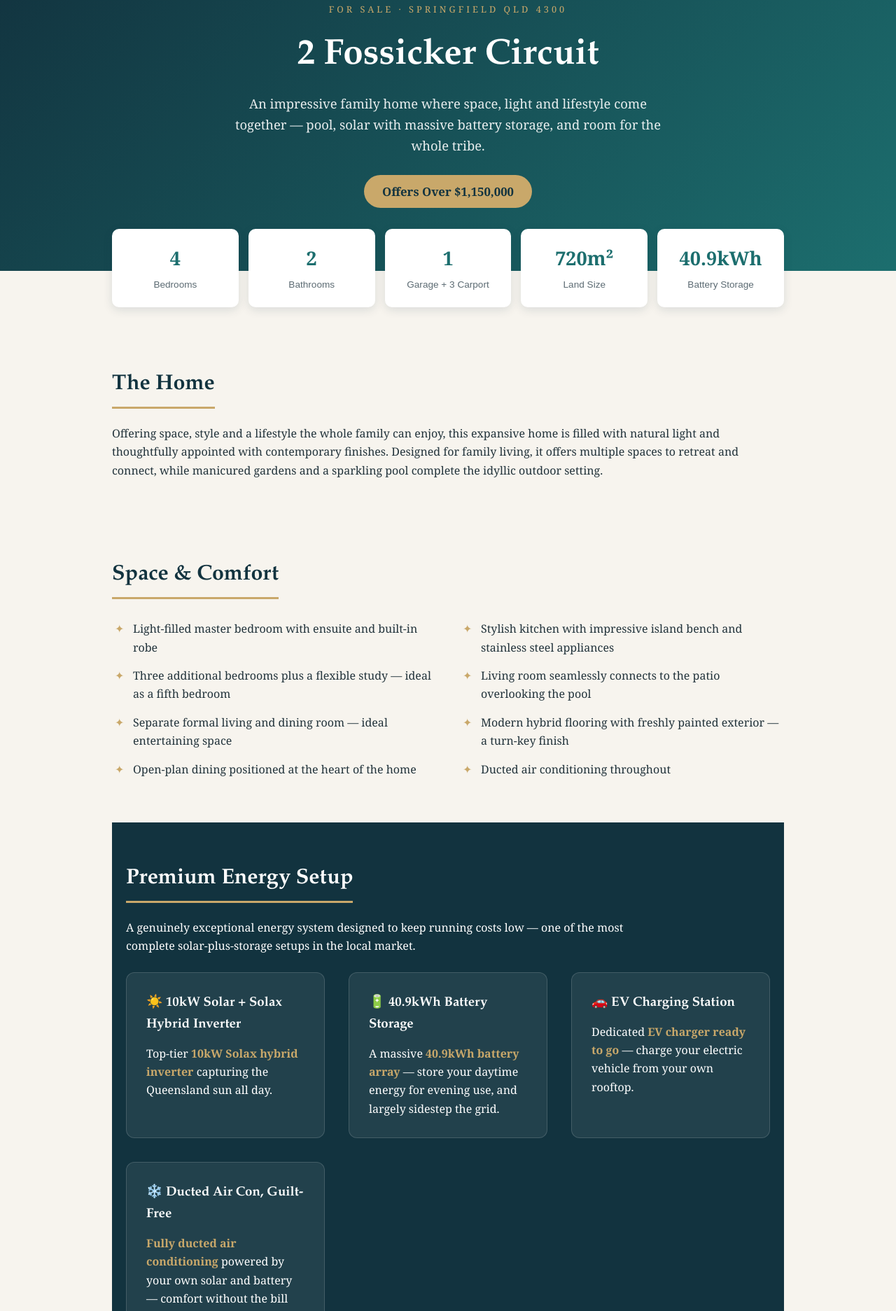
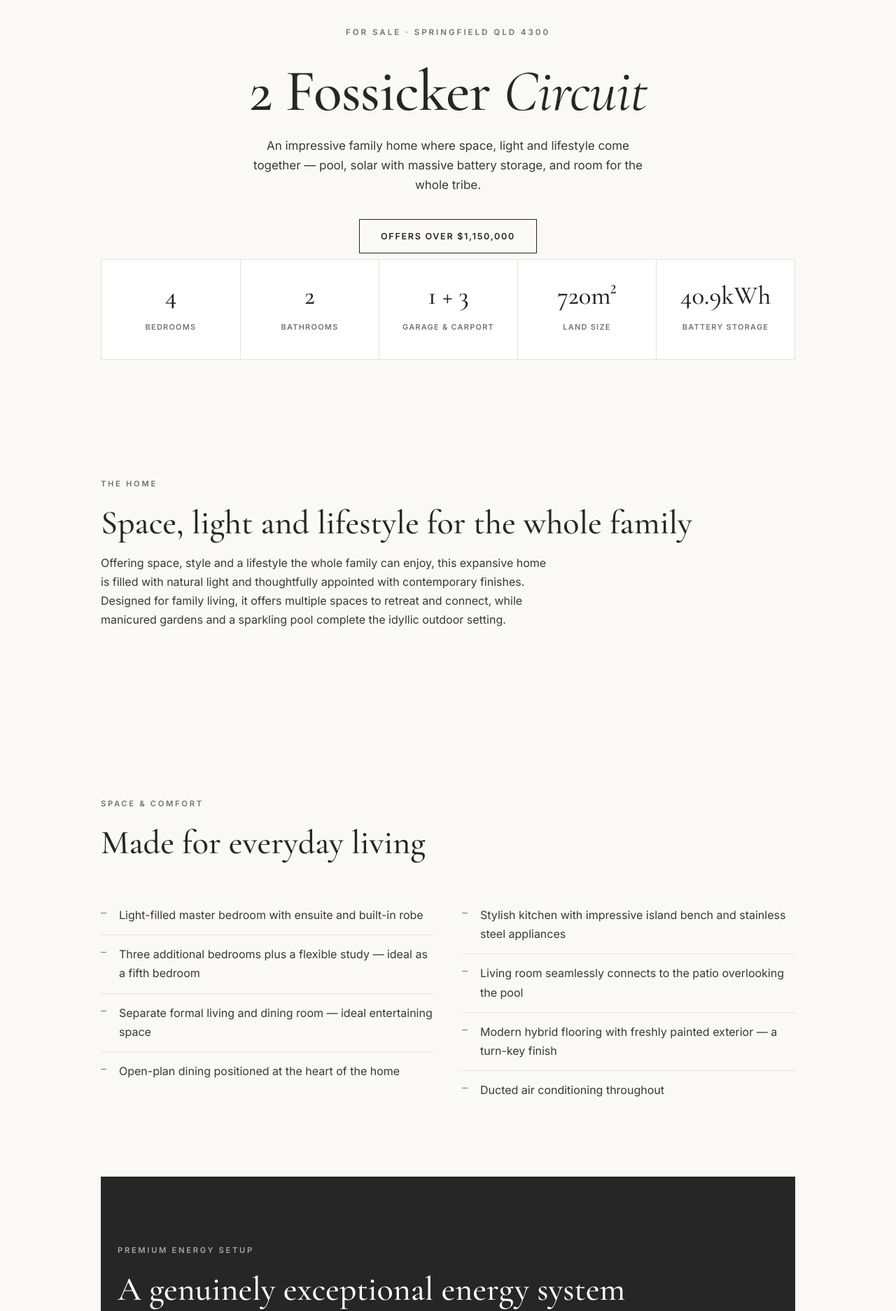
Before and after one commit to gazzzmo/2fossickercircuit.com, a plain HTML site: page index.html in a window 1280 px wide. Shown: the part 67-1940 px from the top of the page at 70% size. Drawn offline with nearby package versions, Linux system fonts and the light colour scheme.

Commit message:
Restyle: monochrome editorial look inspired by Clare May design system

```diff
--- a/index.html
+++ b/index.html
@@ -8,54 +8,143 @@
 <meta property="og:title" content="2 Fossicker Circuit, Springfield QLD 4300">
 <meta property="og:description" content="4-bed family home with pool, solar + 40.9kWh battery, EV charging and FTTP NBN. Open homes Saturdays 12:00–12:30pm. Enquire today.">
 <meta property="og:type" content="website">
+<link rel="preconnect" href="https://fonts.googleapis.com">
+<link rel="preconnect" href="https://fonts.gstatic.com" crossorigin>
+<link href="https://fonts.googleapis.com/css2?family=Cormorant+Garamond:ital,wght@0,400;0,500;0,600;1,400;1,500&family=Inter:wght@400;500;600&display=swap" rel="stylesheet">
 <style>
   :root{
-    --navy:#12333f; --teal:#1c6e6e; --sand:#f7f4ee; --ink:#22333b;
-    --accent:#c9a86a; --white:#ffffff;
+    --ink:#262626; --ink-soft:#3a3836; --grey:#737272; --line:#e6e2db;
+    --paper:#faf9f6; --card:#ffffff;
   }
   *{margin:0;padding:0;box-sizing:border-box;}
   html{scroll-behavior:smooth;}
-  body{font-family:Georgia,'Times New Roman',serif;color:var(--ink);background:var(--sand);line-height:1.65;}
-  h1,h2,h3{font-family:'Palatino Linotype',Georgia,serif;color:var(--navy);}
-  header{background:linear-gradient(135deg,var(--navy) 0%,var(--teal) 100%);color:var(--white);padding:70px 20px 90px;text-align:center;}
-  header .kicker{letter-spacing:4px;text-transform:uppercase;font-size:.8rem;color:var(--accent);margin-bottom:14px;}
-  header h1{font-size:clamp(2rem,5vw,3.2rem);color:var(--white);margin-bottom:10px;}
-  header .sub{font-size:1.15rem;opacity:.9;max-width:640px;margin:0 auto 26px;}
-  .price-tag{display:inline-block;background:var(--accent);color:var(--navy);font-weight:bold;padding:10px 26px;border-radius:30px;font-size:1.05rem;}
-  nav{background:var(--navy);position:sticky;top:0;z-index:10;display:flex;justify-content:center;flex-wrap:wrap;gap:4px;padding:8px;}
-  nav a{color:var(--white);text-decoration:none;padding:8px 16px;border-radius:4px;font-size:.92rem;font-family:Arial,Helvetica,sans-serif;}
-  nav a:hover{background:rgba(255,255,255,.12);}
-  .wrap{max-width:1000px;margin:0 auto;padding:0 20px;}
-  section{padding:56px 0;}
-  section h2{font-size:1.9rem;margin-bottom:22px;border-bottom:3px solid var(--accent);display:inline-block;padding-bottom:6px;}
-  .stats{display:grid;grid-template-columns:repeat(auto-fit,minmax(140px,1fr));gap:14px;margin-top:-60px;margin-bottom:30px;}
-  .stat{background:var(--white);border-radius:10px;padding:20px 10px;text-align:center;box-shadow:0 4px 14px rgba(18,51,63,.12);}
-  .stat b{display:block;font-size:1.7rem;color:var(--teal);}
-  .stat span{font-size:.85rem;font-family:Arial,sans-serif;color:#5c6b73;}
-  .cols{display:grid;grid-template-columns:repeat(auto-fit,minmax(280px,1fr));gap:34px;}
+  body{
+    font-family:'Inter','Helvetica Neue',Helvetica,Arial,sans-serif;
+    color:var(--ink); background:var(--paper);
+    font-size:1rem; line-height:1.7; -webkit-font-smoothing:antialiased;
+  }
+  h1,h2,h3,h4{
+    font-family:'Cormorant Garamond','Times New Roman',Georgia,serif;
+    color:var(--ink); font-weight:500; line-height:1.12;
+  }
+
+  /* ---------- Header ---------- */
+  header{text-align:center;padding:104px 24px 88px;}
+  .kicker{
+    font-size:.72rem; font-weight:600; letter-spacing:.26em;
+    text-transform:uppercase; color:var(--grey); margin-bottom:26px;
+  }
+  header h1{
+    font-size:clamp(3rem,8vw,5.25rem); font-weight:500;
+    letter-spacing:-.01em; margin-bottom:18px;
+  }
+  header h1 em{font-style:italic;font-weight:400;}
+  header .sub{
+    font-size:1.06rem; color:var(--ink-soft); max-width:560px;
+    margin:0 auto 34px; line-height:1.65;
+  }
+  .price-tag{
+    display:inline-block; border:1px solid var(--ink); color:var(--ink);
+    font-weight:600; font-size:.78rem; letter-spacing:.14em; text-transform:uppercase;
+    padding:13px 30px;
+  }
+
+  /* ---------- Nav ---------- */
+  nav{
+    position:sticky; top:0; z-index:10; background:var(--paper);
+    border-top:1px solid var(--line); border-bottom:1px solid var(--line);
+    display:flex; justify-content:center; flex-wrap:wrap; gap:6px; padding:10px 12px;
+  }
+  nav a{
+    color:var(--ink-soft); text-decoration:none; padding:8px 16px;
+    font-size:.78rem; font-weight:500; letter-spacing:.06em; text-transform:uppercase;
+  }
+  nav a:hover{color:var(--ink); background:var(--line);}
+
+  /* ---------- Layout ---------- */
+  .wrap{max-width:1040px;margin:0 auto;padding:0 24px;}
+  section{padding:96px 0;}
+  section h2{
+    font-size:clamp(2.1rem,4.5vw,3rem); font-weight:500;
+    margin-bottom:16px;
+  }
+  .eyebrow{
+    font-size:.7rem; font-weight:600; letter-spacing:.24em;
+    text-transform:uppercase; color:var(--grey); margin-bottom:20px;
+  }
+  section .lede{max-width:640px;color:var(--ink-soft);margin-bottom:48px;}
+
+  /* ---------- Stats ---------- */
+  .stats{
+    display:grid; grid-template-columns:repeat(auto-fit,minmax(150px,1fr));
+    border:1px solid var(--line); border-bottom:none; margin:-80px 0 72px; background:var(--card);
+  }
+  .stat{padding:34px 18px; text-align:center; border-bottom:1px solid var(--line);}
+  .stat + .stat{border-left:1px solid var(--line);}
+  .stat b{
+    display:block; font-family:'Cormorant Garamond',serif; font-weight:500;
+    font-size:2.3rem; line-height:1; color:var(--ink); margin-bottom:10px;
+  }
+  .stat span{font-size:.68rem; font-weight:600; letter-spacing:.12em; text-transform:uppercase; color:var(--grey);}
+
+  /* ---------- Feature lists ---------- */
+  .cols{display:grid; grid-template-columns:repeat(auto-fit,minmax(280px,1fr)); gap:56px 40px;}
   ul.feat{list-style:none;}
-  ul.feat li{padding:7px 0 7px 30px;position:relative;}
-  ul.feat li::before{content:"✦";position:absolute;left:4px;color:var(--accent);}
-  .card{background:var(--white);border-radius:12px;padding:28px;box-shadow:0 4px 14px rgba(18,51,63,.1);}
-  .card h3{margin-bottom:12px;}
-  .energy{background:var(--navy);color:var(--white);}
-  .energy h2, .energy h3{color:var(--white);}
-  .energy .card{background:rgba(255,255,255,.07);box-shadow:none;border:1px solid rgba(255,255,255,.15);}
-  .energy .card b{color:var(--accent);}
-  .openhome{background:var(--white);border-left:6px solid var(--accent);}
-  .btn{display:inline-block;background:var(--teal);color:var(--white);text-decoration:none;padding:13px 32px;border-radius:30px;font-family:Arial,sans-serif;font-weight:bold;margin-top:16px;}
-  .btn:hover{background:var(--navy);}
-  footer{background:var(--navy);color:#cfd8dc;text-align:center;padding:34px 20px;font-size:.88rem;font-family:Arial,sans-serif;}
-  footer a{color:var(--accent);}
-  .disclaimer{font-size:.75rem;opacity:.7;margin-top:18px;max-width:760px;margin-left:auto;margin-right:auto;}
-  @media(max-width:600px){header{padding:50px 16px 80px;}}
+  ul.feat li{
+    padding:14px 0 14px 26px; position:relative; color:var(--ink-soft);
+    border-bottom:1px solid var(--line);
+  }
+  ul.feat li:last-child{border-bottom:none;}
+  ul.feat li::before{content:""; position:absolute; left:0; top:24px;
+    width:8px; height:1px; background:var(--grey);}
+
+  /* ---------- Cards ---------- */
+  .card{background:var(--card); border:1px solid var(--line); padding:36px 32px;}
+  .card h3{font-size:1.55rem; margin-bottom:12px;}
+  .card p{color:var(--ink-soft); font-size:.95rem;}
+
+  /* ---------- Energy (dark) ---------- */
+  .energy{background:var(--ink); color:#fff;}
+  .energy h2,.energy h3,.energy h4{color:#fff;}
+  .energy .eyebrow{color:#a9a6a0;}
+  .energy .lede{color:#cfccc6;}
+  .energy .card{background:transparent; border:1px solid rgba(255,255,255,.22);}
+  .energy .card p{color:#d6d3cd;}
+  .energy .card b{color:#fff;}
+
+  /* ---------- Inspection ---------- */
+  .openhome{background:var(--card); border:1px solid var(--ink);}
+  .openhome p{color:var(--ink-soft);}
+
+  /* ---------- Buttons ---------- */
+  .btn{
+    display:inline-block; background:var(--ink); color:#fff; text-decoration:none;
+    padding:15px 34px; font-size:.78rem; font-weight:600; letter-spacing:.14em;
+    text-transform:uppercase; border:1px solid var(--ink); margin-top:24px;
+    transition:background .2s ease,color .2s ease;
+  }
+  .btn:hover{background:transparent; color:var(--ink);}
+  .energy .btn{background:#fff;color:var(--ink);border-color:#fff;}
+  .energy .btn:hover{background:transparent;color:#fff;}
+
+  /* ---------- Footer ---------- */
+  footer{background:var(--ink);color:#a9a6a0;text-align:center;padding:48px 24px;font-size:.85rem;}
+  footer a{color:#fff;}
+  .disclaimer{font-size:.72rem;opacity:.7;margin-top:22px;max-width:760px;margin-left:auto;margin-right:auto;line-height:1.6;}
+
+  @media(max-width:600px){
+    header{padding:72px 20px 64px;}
+    section{padding:64px 0;}
+    .stat + .stat{border-left:none;}
+    .stats{grid-template-columns:repeat(2,1fr);}
+  }
 </style>
 </head>
 <body>
 
 <header>
-  <div class="kicker">For Sale · Springfield QLD 4300</div>
-  <h1>2 Fossicker Circuit</h1>
+  <div class="kicker">For Sale &middot; Springfield QLD 4300</div>
+  <h1>2 Fossicker <em>Circuit</em></h1>
   <p class="sub">An impressive family home where space, light and lifestyle come together — pool, solar with massive battery storage, and room for the whole tribe.</p>
   <span class="price-tag">Offers Over $1,150,000</span>
 </header>
@@ -64,19 +153,21 @@
   <div class="stats">
     <div class="stat"><b>4</b><span>Bedrooms</span></div>
     <div class="stat"><b>2</b><span>Bathrooms</span></div>
-    <div class="stat"><b>1</b><span>Garage + 3 Carport</span></div>
+    <div class="stat"><b>1 + 3</b><span>Garage &amp; Carport</span></div>
     <div class="stat"><b>720m²</b><span>Land Size</span></div>
     <div class="stat"><b>40.9kWh</b><span>Battery Storage</span></div>
   </div>
 
   <section id="about">
-    <h2>The Home</h2>
-    <p>Offering space, style and a lifestyle the whole family can enjoy, this expansive home is filled with natural light and thoughtfully appointed with contemporary finishes. Designed for family living, it offers multiple spaces to retreat and connect, while manicured gardens and a sparkling pool complete the idyllic outdoor setting.</p>
+    <div class="eyebrow">The Home</div>
+    <h2>Space, light and lifestyle for the whole family</h2>
+    <p class="lede">Offering space, style and a lifestyle the whole family can enjoy, this expansive home is filled with natural light and thoughtfully appointed with contemporary finishes. Designed for family living, it offers multiple spaces to retreat and connect, while manicured gardens and a sparkling pool complete the idyllic outdoor setting.</p>
   </section>
 
   <section id="features">
-    <h2>Space &amp; Comfort</h2>
-    <div class="cols">
+    <div class="eyebrow">Space &amp; Comfort</div>
+    <h2>Made for everyday living</h2>
+    <div class="cols" style="margin-top:48px;">
       <ul class="feat">
         <li>Light-filled master bedroom with ensuite and built-in robe</li>
         <li>Three additional bedrooms plus a flexible study — ideal as a fifth bedroom</li>
@@ -94,20 +185,22 @@
 
   <section id="energy" class="energy">
     <div class="wrap">
-      <h2>Premium Energy Setup</h2>
-      <p style="max-width:720px;margin-bottom:24px;">A genuinely exceptional energy system designed to keep running costs low — one of the most complete solar-plus-storage setups in the local market.</p>
+      <div class="eyebrow">Premium Energy Setup</div>
+      <h2>A genuinely exceptional energy system</h2>
+      <p class="lede">Designed to keep running costs low — one of the most complete solar-plus-storage setups in the local market.</p>
       <div class="cols">
-        <div class="card"><h3>☀️ 10kW Solar + Solax Hybrid Inverter</h3><p>Top-tier <b>10kW Solax hybrid inverter</b> capturing the Queensland sun all day.</p></div>
-        <div class="card"><h3>🔋 40.9kWh Battery Storage</h3><p>A massive <b>40.9kWh battery array</b> — store your daytime energy for evening use, and largely sidestep the grid.</p></div>
-        <div class="card"><h3>🚗 EV Charging Station</h3><p>Dedicated <b>EV charger ready to go</b> — charge your electric vehicle from your own rooftop.</p></div>
-        <div class="card"><h3>❄️ Ducted Air Con, Guilt-Free</h3><p><b>Fully ducted air conditioning</b> powered by your own solar and battery — comfort without the bill anxiety.</p></div>
+        <div class="card"><h3>10kW Solar + Solax Hybrid Inverter</h3><p>Top-tier <b>10kW Solax hybrid inverter</b> capturing the Queensland sun all day.</p></div>
+        <div class="card"><h3>40.9kWh Battery Storage</h3><p>A massive <b>40.9kWh battery array</b> — store your daytime energy for evening use, and largely sidestep the grid.</p></div>
+        <div class="card"><h3>EV Charging Station</h3><p>Dedicated <b>EV charger ready to go</b> — charge your electric vehicle from your own rooftop.</p></div>
+        <div class="card"><h3>Ducted Air Con, Guilt-Free</h3><p><b>Fully ducted air conditioning</b> powered by your own solar and battery — comfort without the bill anxiety.</p></div>
       </div>
     </div>
   </section>
 
   <section id="outdoor">
-    <h2>Outdoor Living &amp; Parking</h2>
-    <div class="cols">
+    <div class="eyebrow">Outdoor Living &amp; Parking</div>
+    <h2>Entertain, swim, and park with ease</h2>
+    <div class="cols" style="margin-top:48px;">
       <ul class="feat">
         <li>Spacious undercover entertaining area — perfect for year-round enjoyment</li>
         <li>Gorgeous in-ground swimming pool surrounded by tropical landscaping</li>
@@ -122,24 +215,26 @@
   </section>
 
   <section id="connection">
-    <h2>Connected &amp; Convenient</h2>
-    <div class="cols">
-      <div class="card"><h3>🌐 NBN Fibre to the Premises</h3><p>FTTP — supports wholesale speeds up to <b>2000 Mbps</b>. A rare advantage for working, streaming and gaming.</p></div>
-      <div class="card"><h3>📍 Springfield Location</h3><p>In the heart of the Springfield corridor — close to schools, Orion Springfield Central shopping, rail links and the Centenary Motorway.</p></div>
+    <div class="eyebrow">Connected &amp; Convenient</div>
+    <h2>Everything within reach</h2>
+    <div class="cols" style="margin-top:48px;">
+      <div class="card"><h3>NBN Fibre to the Premises</h3><p>FTTP — supports wholesale speeds up to <b>2000 Mbps</b>. A rare advantage for working, streaming and gaming.</p></div>
+      <div class="card"><h3>Springfield Location</h3><p>In the heart of the Springfield corridor — close to schools, Orion Springfield Central shopping, rail links and the Centenary Motorway.</p></div>
     </div>
   </section>
 
   <section id="inspection">
-    <h2>Inspections &amp; Enquiries</h2>
-    <div class="card openhome">
-      <h3>🏠 Open Home</h3>
+    <div class="eyebrow">Inspections &amp; Enquiries</div>
+    <h2>Come and see it</h2>
+    <div class="card openhome" style="margin-top:48px;">
+      <h3>Open Home</h3>
       <p><b>Saturdays, 12:00 – 12:30 pm</b> — or contact the agents to arrange a private inspection at a time that suits you.</p>
-      <div style="margin-top:20px;">
+      <div style="margin-top:24px;">
         <p><b>Clare May Real Estate — Camira</b><br>
         1 Dale Road, Camira, QLD 4300</p>
         <p style="margin-top:12px;">
-          <b><a href="https://www.realestate.com.au/agent/clare-may-3287368" style="color:var(--teal);">Clare May</a></b> — 5.0★ (223 reviews)<br>
-          <b><a href="https://www.realestate.com.au/agent/phoebe-jackson-3488924" style="color:var(--teal);">Phoebe Jackson</a></b> — 5.0★ (2 reviews)
+          <b><a href="https://www.realestate.com.au/agent/clare-may-3287368" style="color:var(--ink);">Clare May</a></b> — 5.0★ (223 reviews)<br>
+          <b><a href="https://www.realestate.com.au/agent/phoebe-jackson-3488924" style="color:var(--ink);">Phoebe Jackson</a></b> — 5.0★ (2 reviews)
         </p>
         <p style="margin-top:12px;">📞 Clare: 0411 127 4… &nbsp;|&nbsp; 📞 Phoebe: 0429 884 8… <em>(full numbers via the listing page)</em></p>
         <a class="btn" href="https://www.realestate.com.au/property-house-qld-springfield-152030564">View Full Listing &amp; Enquire</a>
```
